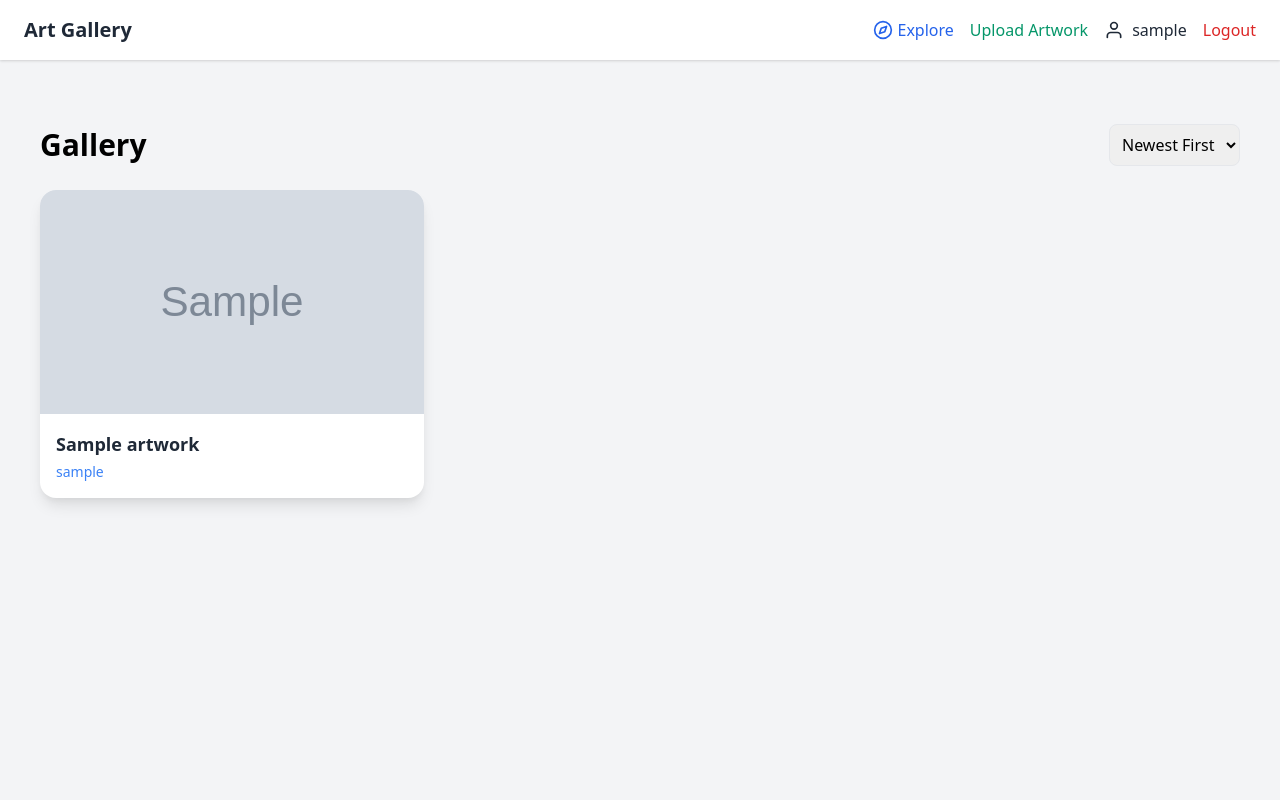
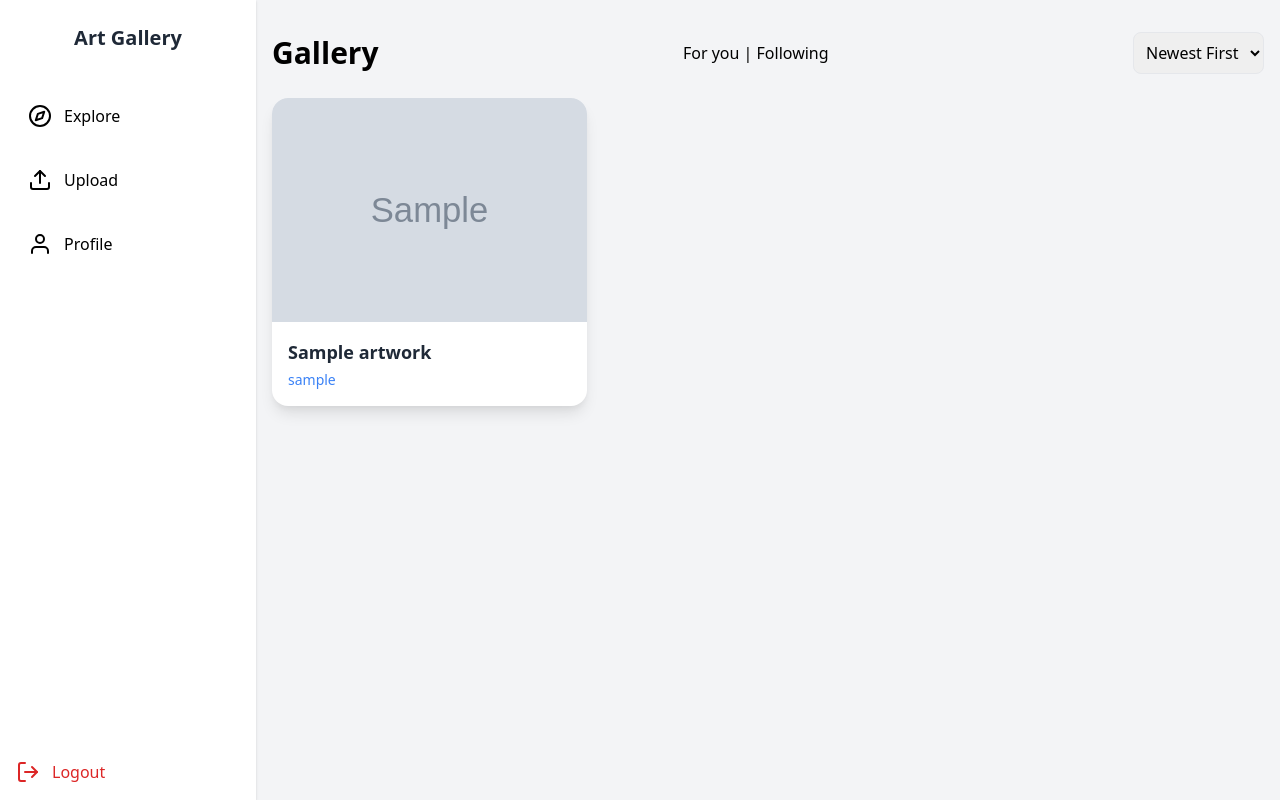
Before and after one commit to Joshuawilfred/webstack-potfolio, a Flask app: page /gallery in a window 1280 px wide. Run offline with Flask 3, Linux system fonts and the light colour scheme; a user stored in the database is signed in; tables that the repository leaves empty hold one stand-in row (values such as "Sample post"); grey boxes marked "Sample" are stand-in pictures.

Commit message:
modified app layout

```diff
--- a/app/templates/base.html
+++ b/app/templates/base.html
@@ -7,10 +7,12 @@
         <link href="https://cdn.jsdelivr.net/npm/tailwindcss@2.2.19/dist/tailwind.min.css" rel="stylesheet" />
         <link href="https://cdnjs.cloudflare.com/ajax/libs/font-awesome/6.0.0-beta3/css/all.min.css" rel="stylesheet" />
     </head>
-    <body class="bg-gray-100">
+    <body class="bg-gray-100 select-none">
         <!-- Include top navigation -->
         {% include 'menu.html' %}
-        <main class="container mx-auto px-6 py-8">{% block content %}{% endblock %}</main>
+        <main class="{% if current_user.is_authenticated %}md:pl-20 lg:pl-64{% endif %}">
+            {% block content %}{% endblock %}
+        </main>
 
         <!-- Include Feather Icons -->
         <script src="https://cdnjs.cloudflare.com/ajax/libs/feather-icons/4.29.2/feather.min.js"></script>
--- a/app/templates/gallery.html
+++ b/app/templates/gallery.html
@@ -4,10 +4,11 @@
 <div class="container mx-auto px-4 py-8">
     <div class="flex justify-between items-center mb-6">
         <h1 class="text-3xl font-bold">Gallery</h1>
+        <span><a href="#" class="hover:underline">For you</a> | <a href="#" class="hover:underline">Following </a></span>
         <select id="sort-select"
                 class="p-2 border rounded-lg focus:ring-2 focus:ring-blue-500">
             <option value="latest" {% if sort_by == 'latest' %}selected{% endif %}>Newest First</option>
-            <option value="oldest" {% if sort_by == 'oldest' %}selected{% endif %}>Oldest First</option>
+            <option value="oldest" {% if sort_byartwork == 'oldest' %}selected{% endif %}>Oldest First</option>
             <option value="alphabetical" {% if sort_by == 'alphabetical' %}selected{% endif %}>A-Z</option>
         </select>
     </div>
@@ -19,7 +20,10 @@
                  alt="{{ artwork.title }}"
                  class="w-full h-56 object-cover">
             <div class="p-4">
-                <h2 class="text-lg font-bold text-gray-800">{{ artwork.title }}</h2>
+                <h2 class="text-lg font-bold text-gray-800">
+                    <a href="{{ url_for('main.artwork_detail', artwork_id=artwork.id) }}">
+                        {{ artwork.title }}
+                    </a></h2>
                 <p class="text-gray-600 text-sm mt-1">
                     <a href="{{ url_for('main.artist_profile', username=artwork.artist.username) }}"
                        class="text-blue-500 hover:underline">
--- a/app/templates/menu.html
+++ b/app/templates/menu.html
@@ -1,32 +1,72 @@
-<nav class="bg-white shadow">
+<nav class="{% if current_user.is_authenticated %}hidden fixed md:block top-0 h-full w-20 md:w-64 bg-white shadow z-40
+            {% else %}bg-transparent absolute top-0 left-0 right-0 z-50{% endif %}">
+    {% if not current_user.is_authenticated %}
+    <!-- Non-authenticated menu -->
     <div class="container mx-auto px-6 py-4">
         <div class="flex justify-between items-center">
-            <a href="{{ url_for('main.index') }}" class="text-xl font-bold text-gray-800">Art Gallery</a>
+            <a href="{{ url_for('main.index') }}" class="text-xl font-bold text-white">Art Gallery</a>
             <div class="flex space-x-4">
-                {% if current_user.is_authenticated %}
-                <!-- Authenticated User Menu -->
-                <div class="flex space-x-4 justify-center">
-                    <a href="{{ url_for('main.gallery') }}" class="text-blue-600 hover:text-blue-800 hover:underline">
-                        <span class="flex gap-1 items-center">
-                            <i data-feather="compass" class="w-5 h-5"></i>
-                            Explore
-                        </span>
-                    </a>
-                    <a href="{{ url_for('main.upload_artwork') }}" class="text-green-600 hover:text-green-700 hover:underline"
-                        >Upload Artwork</a
-                    >
-                    <span class="text-gray-800 flex gap-2 items-center">
-                        <i data-feather="user" class="w-5 h-5"></i>
-                        {{ current_user.username }}
-                    </span>
-                    <a href="{{ url_for('auth.logout') }}" class="text-red-600 hover:text-red-800">Logout</a>
-                </div>
-                {% else %}
-                <!-- Non-Authenticated User Menu -->
-                <a href="{{ url_for('auth.signup') }}" class="text-gray-800 hover:text-gray-600">Sign Up</a>
-                <a href="{{ url_for('auth.login') }}" class="text-gray-800 hover:text-gray-600">Login</a>
-                {% endif %}
+                <a href="{{ url_for('auth.signup') }}"
+                   class="px-4 py-2 rounded-full bg-white/20 backdrop-blur-sm text-white
+                          hover:bg-white/30 transition-colors">
+                    Sign Up
+                </a>
+                <a href="{{ url_for('auth.login') }}"
+                   class="px-4 py-2 rounded-full bg-white text-gray-900
+                          hover:bg-gray-100 transition-colors">
+                    Login
+                </a>
             </div>
         </div>
     </div>
+
+    {% else %}
+    <!-- Authenticated menu -->
+    <div class="h-full flex flex-col">
+        <a href="{{ url_for('main.index') }}" class="p-6 text-xl font-bold text-gray-800 text-center">
+            Art Gallery
+        </a>
+
+        <div class="flex flex-col flex-1 space-y-4 p-4">
+            <a href="{{ url_for('main.gallery') }}"
+               class="flex items-center space-x-3 p-3 rounded-lg hover:bg-gray-100">
+                <i data-feather="compass" class="w-6 h-6"></i>
+                <span class="hidden md:block">Explore</span>
+            </a>
+            <a href="{{ url_for('main.upload_artwork') }}"
+               class="flex items-center space-x-3 p-3 rounded-lg hover:bg-gray-100">
+                <i data-feather="upload" class="w-6 h-6"></i>
+                <span class="hidden md:block">Upload</span>
+            </a>
+            <a href="{{ url_for('main.artist_profile', username=current_user.username) }}"
+               class="flex items-center space-x-3 p-3 rounded-lg hover:bg-gray-100">
+                <i data-feather="user" class="w-6 h-6"></i>
+                <span class="hidden md:block">Profile</span>
+            </a>
+        </div>
+
+        <a href="{{ url_for('auth.logout') }}"
+           class="p-4 text-red-600 hover:bg-red-50 flex items-center space-x-3">
+            <i data-feather="log-out" class="w-6 h-6"></i>
+            <span class="hidden md:block">Logout</span>
+        </a>
+    </div>
+    {% endif %}
 </nav>
+
+<!-- Mobile bottom menu for authenticated users -->
+{% if current_user.is_authenticated %}
+<nav class="md:hidden fixed bottom-0 left-0 right-0 bg-white shadow-lg z-50">
+    <div class="flex justify-around p-4">
+        <a href="{{ url_for('main.gallery') }}" class="text-gray-700">
+            <i data-feather="compass" class="w-6 h-6"></i>
+        </a>
+        <a href="{{ url_for('main.upload_artwork') }}" class="text-gray-700">
+            <i data-feather="upload" class="w-6 h-6"></i>
+        </a>
+        <a href="{{ url_for('main.artist_profile', username=current_user.username) }}" class="text-gray-700">
+            <i data-feather="user" class="w-6 h-6"></i>
+        </a>
+    </div>
+</nav>
+{% endif %}
```
Also changed, not shown: app/templates/index.html (+27 -5 lines).
